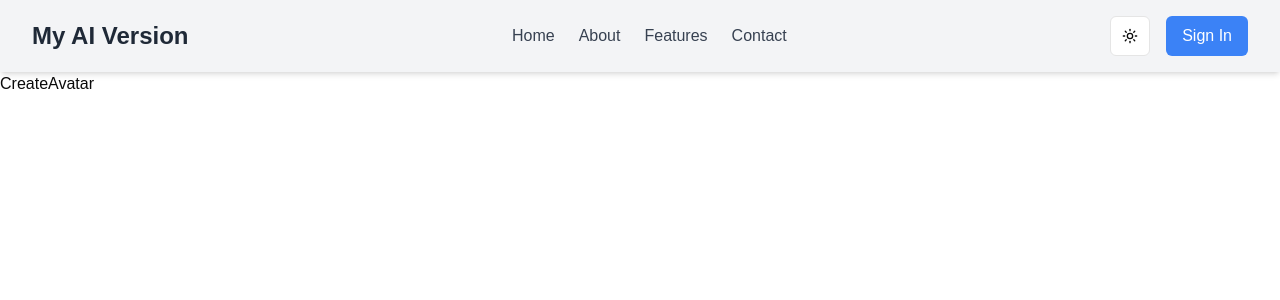
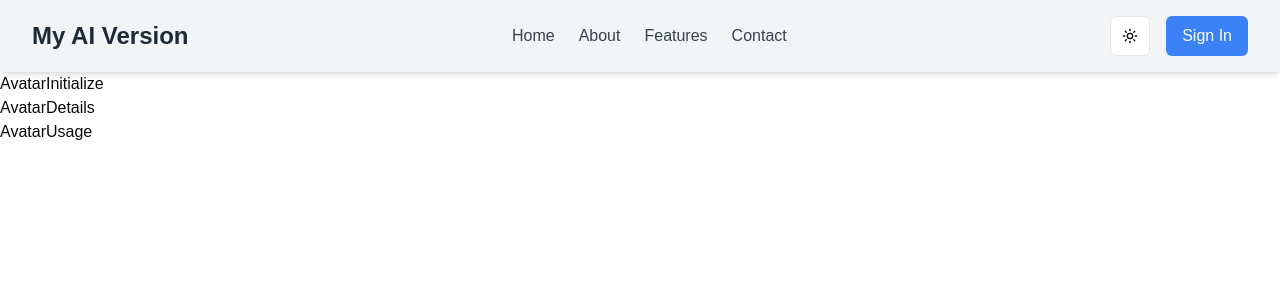
Before and after one commit to MatejBendik/hackathon-erste-2024, a Next.js app: page /create-avatar in a window 1280 px wide. Shown: the top 300 px of the page. Built offline with nearby package versions, Linux system fonts and the light colour scheme; no server answers.

Commit message:
added avatar components

```diff
--- a/app/create-avatar/page.tsx
+++ b/app/create-avatar/page.tsx
@@ -1,7 +1,15 @@
-import React from "react";
+'use client'
+
+import AvatarDetails from "@/components/custom/AvatarDetails";
+import AvatarInitialize from "@/components/custom/AvatarInitialize";
+import AvatarUsage from "@/components/custom/AvatarUsage";
 
 const CreateAvatar = () => {
-  return <div>CreateAvatar</div>;
+  return <div>
+    <AvatarInitialize />
+    <AvatarDetails />
+    <AvatarUsage />
+  </div>;
 };
 
 export default CreateAvatar;
--- /dev/null
+++ b/components/custom/AvatarDetails.tsx
@@ -0,0 +1,9 @@
+import React from 'react'
+
+const AvatarDetails = () => {
+  return (
+    <div>AvatarDetails</div>
+  )
+}
+
+export default AvatarDetails
--- /dev/null
+++ b/components/custom/AvatarInitialize.tsx
@@ -0,0 +1,9 @@
+import React from 'react'
+
+const AvatarInitialize = () => {
+  return (
+    <div>AvatarInitialize</div>
+  )
+}
+
+export default AvatarInitialize
--- /dev/null
+++ b/components/custom/AvatarUsage.tsx
@@ -0,0 +1,9 @@
+import React from 'react'
+
+const AvatarUsage = () => {
+  return (
+    <div>AvatarUsage</div>
+  )
+}
+
+export default AvatarUsage
```
